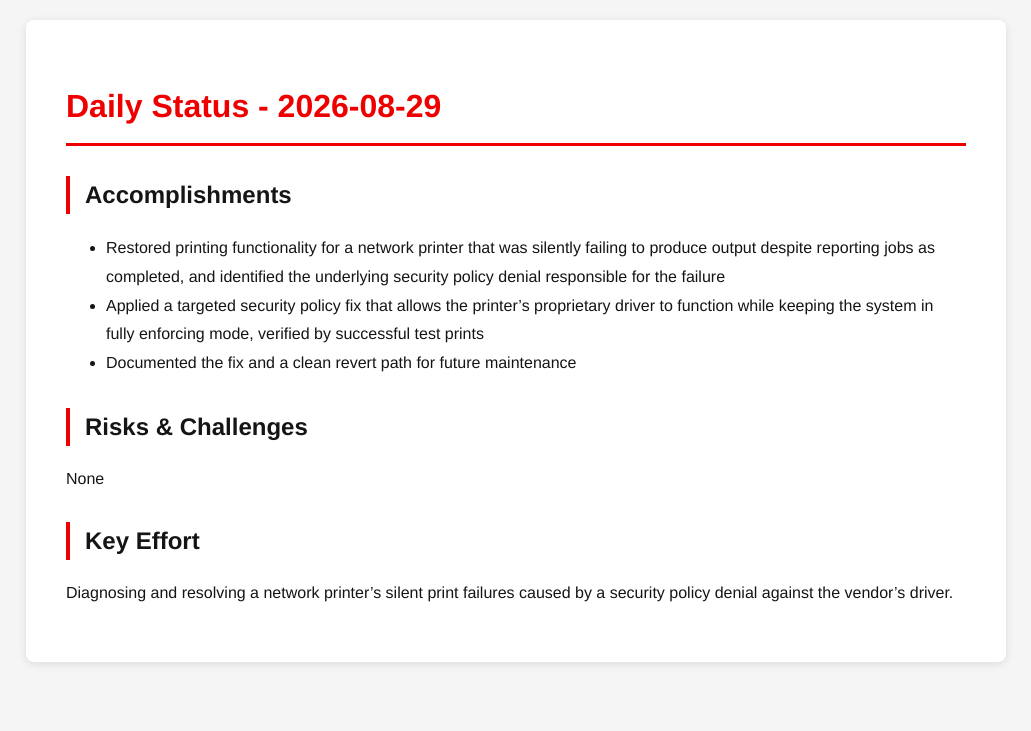
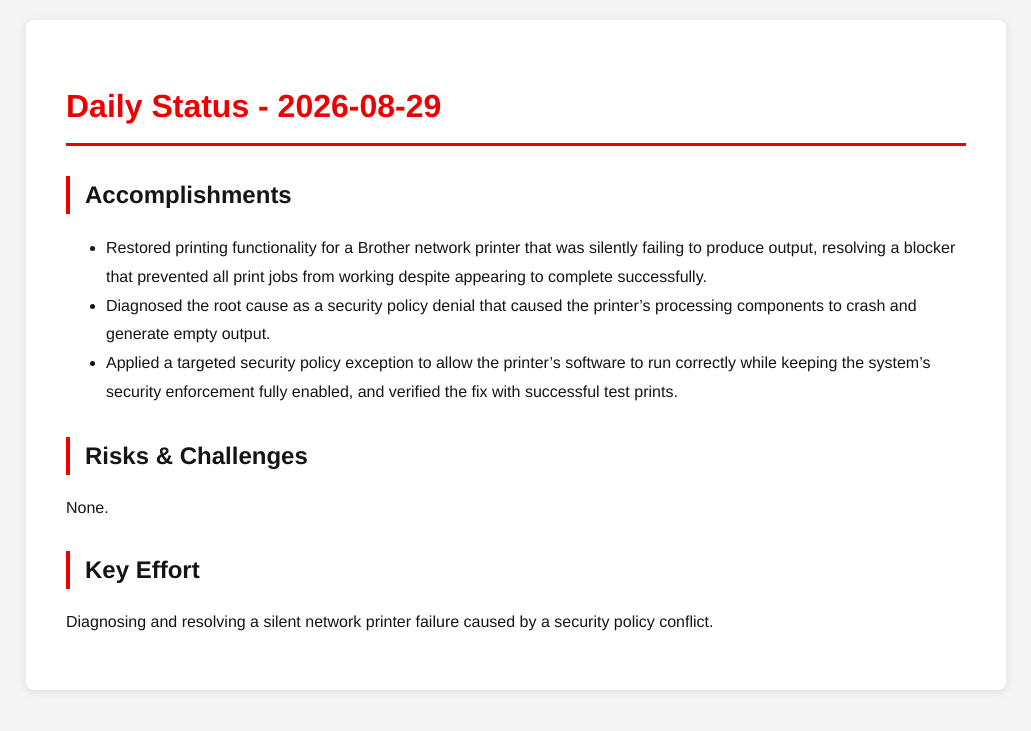
Before and after one commit to tzvatot/daily-status, a Jekyll site: the page built from 2026-08-29.md, in a window 1280 px wide. Shown: the top 731 px of the page, without its empty margins (124-1155 px from the left). Built offline with Jekyll 4.4.1, drawn with Linux system fonts in a browser that asks for light colours.

Commit message:
Daily status update - 2026-08-29

```diff
--- a/2026-08-29.md
+++ b/2026-08-29.md
@@ -7,12 +7,12 @@ date: 2026-08-29
 # Daily Status - 2026-08-29
 
 ## Accomplishments
-- Restored printing functionality for a network printer that was silently failing to produce output despite reporting jobs as completed, and identified the underlying security policy denial responsible for the failure
-- Applied a targeted security policy fix that allows the printer's proprietary driver to function while keeping the system in fully enforcing mode, verified by successful test prints
-- Documented the fix and a clean revert path for future maintenance
+- Restored printing functionality for a Brother network printer that was silently failing to produce output, resolving a blocker that prevented all print jobs from working despite appearing to complete successfully.
+- Diagnosed the root cause as a security policy denial that caused the printer's processing components to crash and generate empty output.
+- Applied a targeted security policy exception to allow the printer's software to run correctly while keeping the system's security enforcement fully enabled, and verified the fix with successful test prints.
 
 ## Risks & Challenges
-None
+None.
 
 ## Key Effort
-Diagnosing and resolving a network printer's silent print failures caused by a security policy denial against the vendor's driver.
+Diagnosing and resolving a silent network printer failure caused by a security policy conflict.
```
